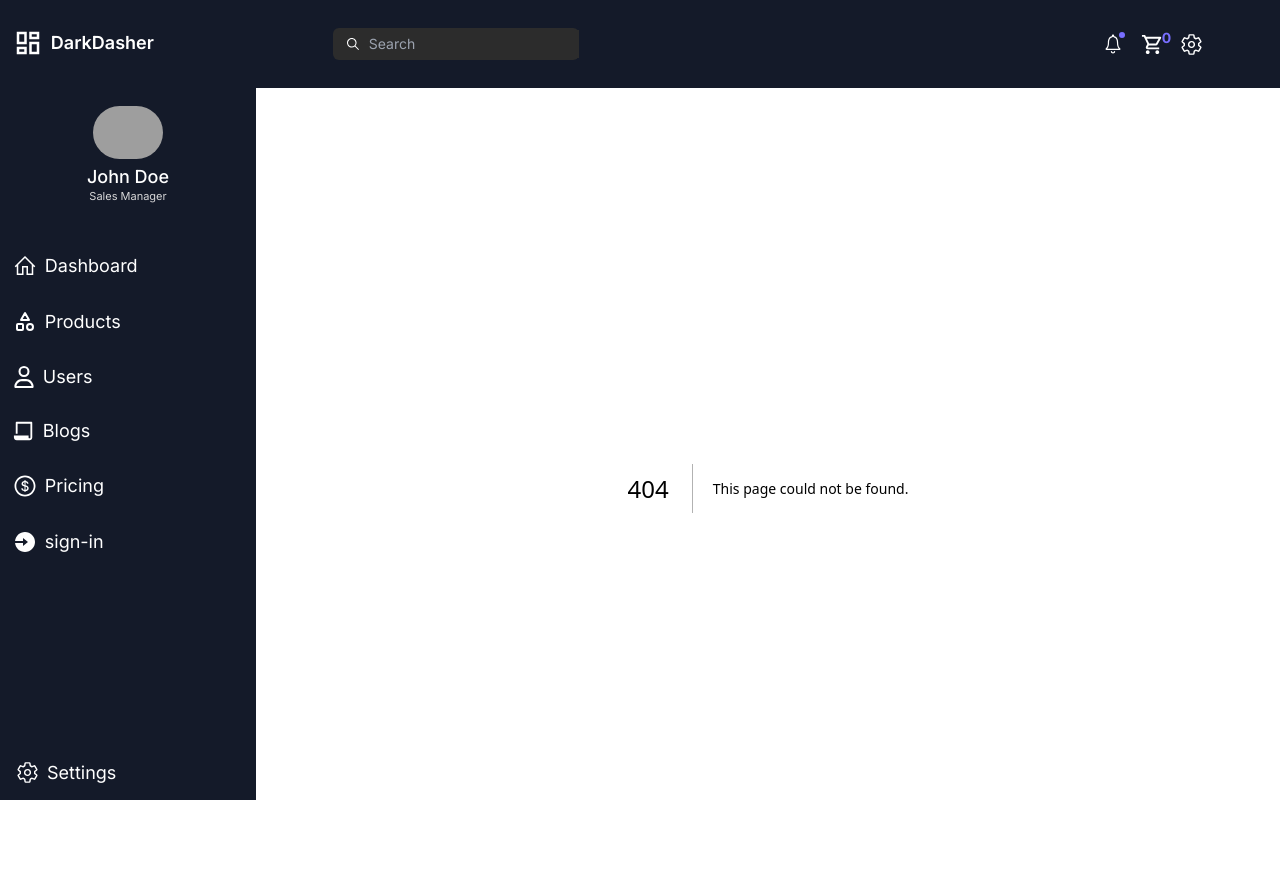
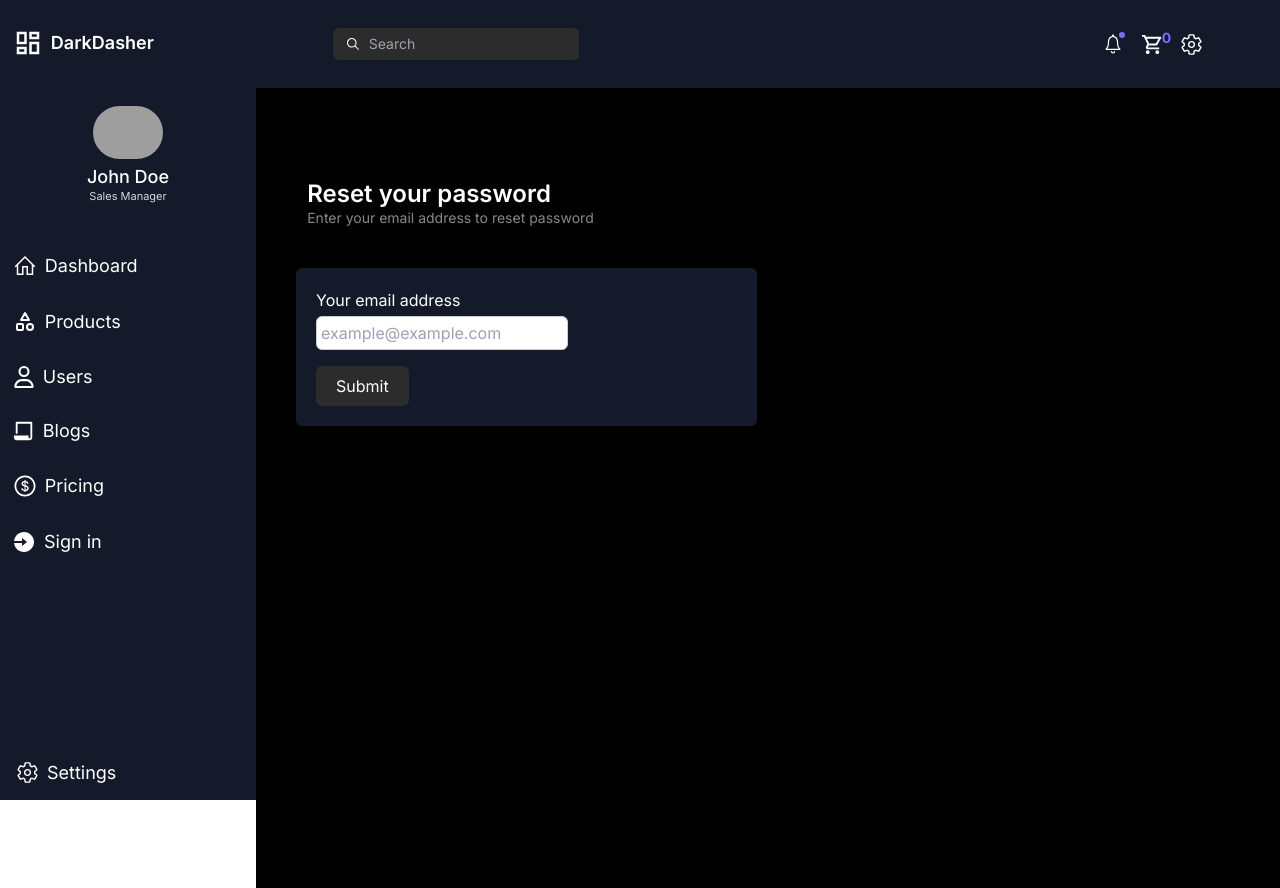
Before and after one commit to bismarkboateng/dasher, a Next.js app: page /reset-password in a window 1280 px wide. Before the commit this address had no page. Built offline with nearby package versions, Linux system fonts and the light colour scheme; grey boxes are pictures that could not be loaded.

Commit message:
implement password reset functionality

```diff
--- /dev/null
+++ b/app/reset-password/page.tsx
@@ -0,0 +1,51 @@
+"use client"
+
+import { useState, MouseEvent } from "react"
+import { useRouter } from "next/navigation"
+
+import { useAuthStore } from "@/store/AuthStore"
+
+export default function ResetPasswordPage() {
+  const [email, setEmail] = useState("")
+  const handleResetPassword = useAuthStore(state => state.handleResetPassword)
+  const router = useRouter()
+
+  const handleSubmit = (event: MouseEvent<HTMLButtonElement, MouseEvent>) => {
+    event.preventDefault()
+    handleResetPassword(email)
+    router.push("/sign-in")
+    setEmail("")
+  }
+  return (
+    <section className="bg-[#000] text-white pt-24 h-screen overflow-scroll">
+      <section className="w-[90%] mx-auto">
+        <h2 className="text-white text-2xl font-semibold
+        leading-5">Reset your password</h2>
+        <p className="text-[#888] text-sm font-normal mt-1">
+          Enter your email address to reset password
+        </p>
+      </section>
+      <form className="bg-[#141A29] w-[85%] md:w-[60%] xl:w-[45%] mt-10 p-5
+       ml-5 md:ml-10 rounded-md mb-10 shadow-xl">
+        <div className="flex flex-col w-[60%]">
+          <label htmlFor="email" className="mb-1">Your email address</label>
+          <input
+           type="text"
+           id="email"
+           value={email}
+           onChange={(event) => setEmail(event.target.value)}
+           className="outline-none border border-[#ccc] rounded-md py-1 pl-1
+           text-black"
+           placeholder="example@example.com"
+          />
+        </div>
+        <button
+          className="bg-[#2C2C2C] text-white py-2 px-5 rounded-md cursor-pointer
+          mt-4"
+          onClick={handleSubmit}>
+          Submit
+        </button>
+      </form>
+    </section>
+  )
+}
--- a/components/Form.tsx
+++ b/components/Form.tsx
@@ -109,9 +109,9 @@ export default function Form() {
         />
         <label className="ml-1">Remember me</label>
       </div>
-      <p>
+      <Link href="/reset-password">
         Forgot password?
-      </p>
+      </Link>
      </div>
      <hr className="h-[1px] w-[90%] mx-auto bg-[#575555] mb-5"/>
      <div className="flex flex-col items-center justify-center">
--- a/components/Sidebar.tsx
+++ b/components/Sidebar.tsx
@@ -5,6 +5,8 @@ import { IoCloseOutline } from "react-icons/io5"
 import Image from "next/image"
 import Link from "next/link"
 import { IoSettingsOutline } from "react-icons/io5"
+import { RiLoginCircleFill } from "react-icons/ri"
+import { useRouter } from "next/navigation"
 
 
 import { SidebarLinks } from "@/lib/data"
@@ -12,9 +14,15 @@ import { useSidebarStore } from "@/store/SidebarStore"
 import { useAuthStore } from "@/store/AuthStore"
 
 export default function Sidebar() {
-  const { closeSidebar } = useSidebarStore()
+  const closeSidebar = useSidebarStore(state => state.closeSidebar)
   const user = useAuthStore(state => state.user)
+  const handleSignOut = useAuthStore(state => state.handleSignOut)
+  const router = useRouter()
 
+  const onSignOut = () => {
+    handleSignOut()
+    router.push("/")
+  }
 
   return (
     <section className="w-full bg-[#141A29] h-screen overflow-scroll">
@@ -54,6 +62,29 @@ export default function Sidebar() {
         </Link>
         ))}
       </ul>
+      <ul>
+        {user ? (
+        <div className="flex flex-row items-center gap-2 mb-8
+        cursor-pointer ml-3" onClick={onSignOut}>
+          <div>
+            <RiLoginCircleFill fontSize={24} className="text-white font-bold" />
+          </div>
+          <p className="text-white font-normal text-lg leading-[10px]">
+            Sign Out
+          </p>
+        </div>
+        ) : (
+        <Link href="/sign-in" className="flex flex-row items-center gap-2 mb-8
+        cursor-pointer ml-3" onClick={closeSidebar}>
+          <div>
+            <RiLoginCircleFill fontSize={24} className="text-white font-bold" />
+          </div>
+          <p className="text-white font-normal text-lg leading-[10px]">
+            Sign in
+          </p>
+        </Link>
+        )}
+      </ul>
       <section className="fixed bottom-4 left-4 flex flex-row items-center gap-2">
         <IoSettingsOutline fontSize={23} className="text-white font-bold" />
         <p className="text-white font-normal text-lg leading-[10px]">Settings</p>
--- a/lib/data.tsx
+++ b/lib/data.tsx
@@ -3,7 +3,6 @@ import { TbTriangleSquareCircle } from "react-icons/tb"
 import { FaRegUser } from "react-icons/fa6"
 import { AiOutlineDollarCircle } from "react-icons/ai"
 import { RiFilePaperLine } from "react-icons/ri"
-import { RiLoginCircleFill } from "react-icons/ri"
 
 import { v4 as uuidv4 } from "uuid"
 
@@ -39,10 +38,10 @@ export const SidebarLinks = [
         link: "/pricing",
         id: uuidv4(),
     },
-    {
-        icon: <RiLoginCircleFill fontSize={24} className="text-white font-bold" />,
-        name: "sign-in",
-        link: "/sign-in",
-        id: uuidv4(),
-    },
+    // {
+    //     icon: <RiLoginCircleFill fontSize={24} className="text-white font-bold" />,
+    //     name: "sign-in",
+    //     link: "/sign-in",
+    //     id: uuidv4(),
+    // },
 ]
--- a/store/AuthStore.tsx
+++ b/store/AuthStore.tsx
@@ -1,5 +1,7 @@
 import { create } from "zustand"
-import { signInWithEmailAndPassword, createUserWithEmailAndPassword } from "firebase/auth"
+import {
+  signInWithEmailAndPassword, createUserWithEmailAndPassword, signOut,
+  sendPasswordResetEmail, } from "firebase/auth"
 
 import { app, auth } from "@/lib/firebase"
 
@@ -36,7 +38,7 @@ export const useAuthStore = create<AuthStore>((set) => ({
           uid: userObj.uid
         }
         set(state => ({...state, ...user}))
-        // set the local storage
+        localStorage.setItem("user", JSON.stringify(user))
         set(state => ({...state, signInLoadingState: "done"}))
         console.log(userObj)
       })
@@ -47,5 +49,25 @@ export const useAuthStore = create<AuthStore>((set) => ({
       });
     },
 
-    handleSignOut: () => {}
+    handleSignOut: () => {
+      signOut(auth).then(() => {
+        set(state => ({...state, user: null}))
+        localStorage.clear()
+        console.log("Signed Out")
+      }).catch((error) => {
+        console.log(error)
+      });
+    },
+
+    handleResetPassword: (email) => {
+    sendPasswordResetEmail(auth, email)
+      .then(() => {
+        console.log("Password reset email sent!")
+      })
+      .catch((error) => {
+        const errorCode = error.code;
+        console.log(error)
+      });
+
+    }
 }))
--- a/types.d.ts
+++ b/types.d.ts
@@ -32,6 +32,7 @@ type AuthStore = {
     handleSignUp: (firstName, email, passowrd) => void;
     handleSignIn: (name, email, password) => void;
     handleSignOut: () => void;
+    handleResetPassword: (email) => void;
     signUpLoadingState: string;
     signInLoadingState: string;
     signUpError: string;
```
